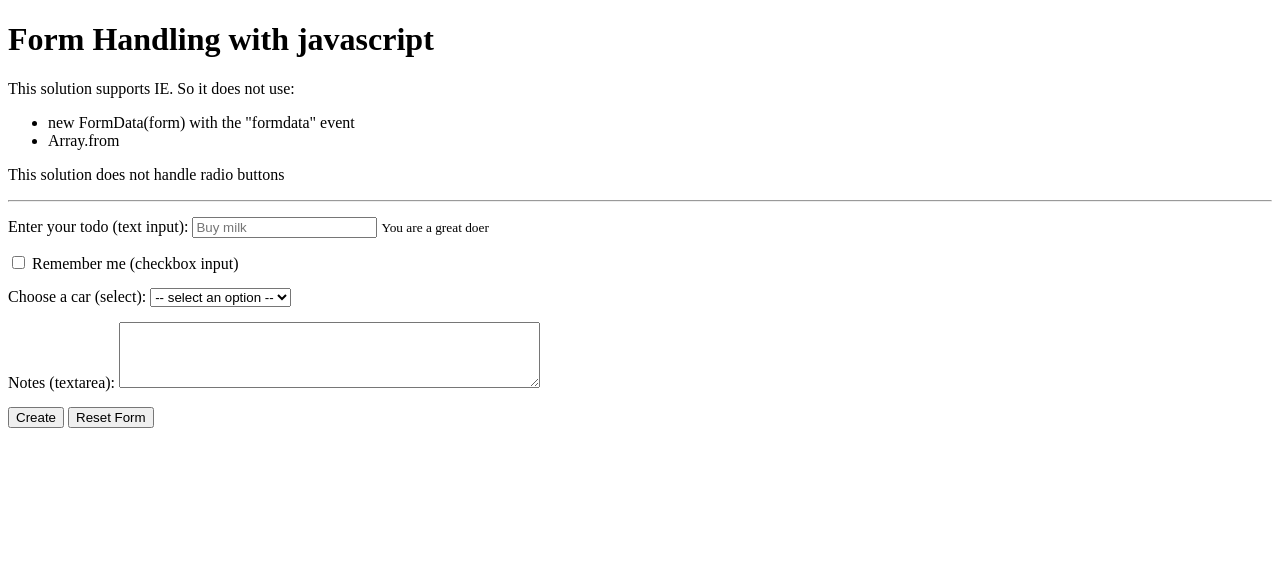
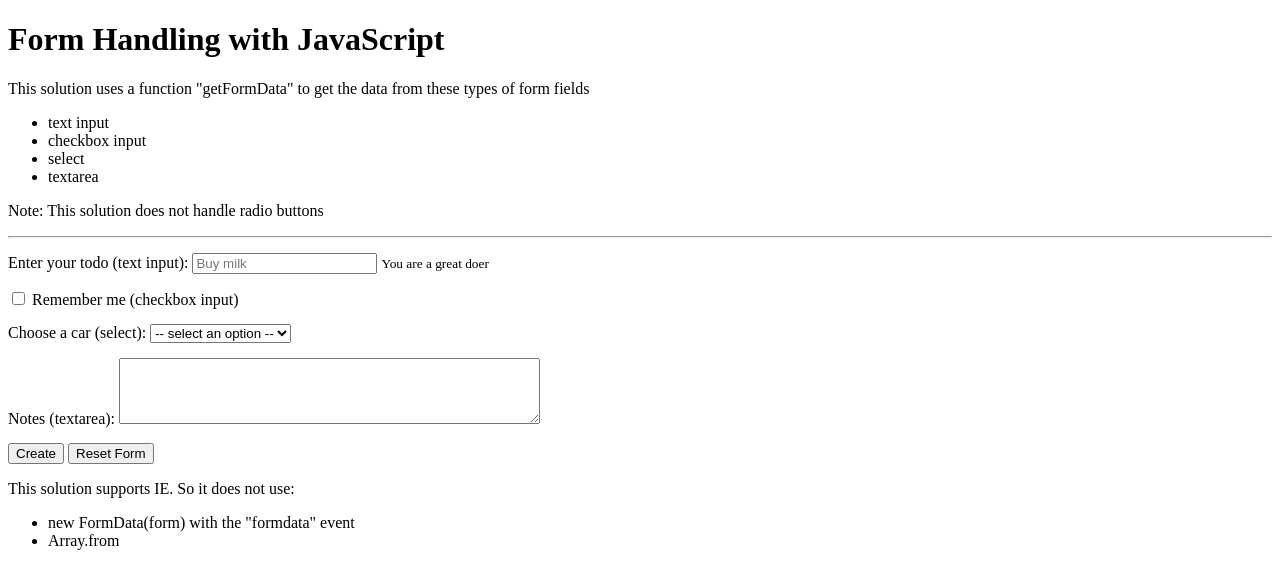
Before and after one commit to theptrk/asset_toolbox_dom, a plain HTML site: page src/form.html in a window 1280 px wide. Drawn offline with Linux system fonts and the light colour scheme.

Commit message:
update comments

```diff
--- a/src/form.html
+++ b/src/form.html
@@ -10,15 +10,17 @@
 </head>
 <body>
   <!-- This form handles all events -->
-  <h1>Form Handling with javascript</h1>
+  <h1>Form Handling with JavaScript</h1>
   <p>
-    This solution supports IE. So it does not use:
+    This solution uses a function "getFormData" to get the data from these types of form fields
     <ul>
-      <li>new FormData(form) with the "formdata" event</li>
-      <li>Array.from</li>
+      <li>text input</li>
+      <li>checkbox input</li>
+      <li>select</li>
+      <li>textarea</li>
     </ul>
+    Note: This solution does not handle radio buttons
   </p>
-  <p>This solution does not handle radio buttons</p>
   <hr>
   <form id="my-form">
 
@@ -53,6 +55,13 @@
     <button type="submit">Create</button>
     <button type="reset">Reset Form</button>
   </form>
+  <p>
+    This solution supports IE. So it does not use:
+    <ul>
+      <li>new FormData(form) with the "formdata" event</li>
+      <li>Array.from</li>
+    </ul>
+  </p>
   <script type="text/javascript">
     const form = document.getElementById("my-form")
     form.addEventListener("submit", handleFormSubmit);
```
